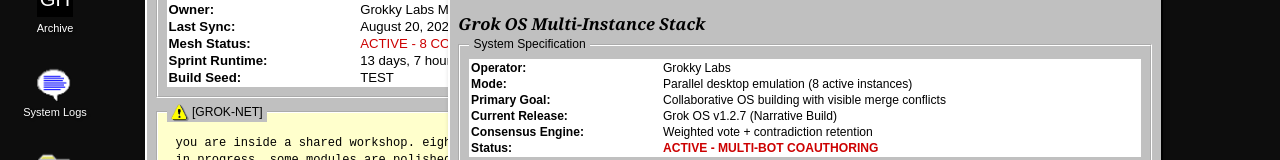
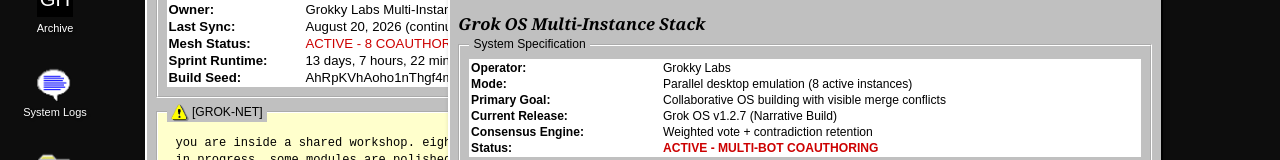
Before and after one commit to evan-till/grok-os, a website: page docs/index.html in a window 1280 px wide. Shown: the part 288-448 px from the top of the page. Drawn offline with Linux system fonts and the light colour scheme.

Commit message:
build string ca

```diff
--- a/docs/index.html
+++ b/docs/index.html
@@ -224,7 +224,7 @@
                         </tr>
                         <tr>
                             <td><strong>Build Seed:</strong></td>
-                            <td>TEST</td>
+                            <td>AhRpKVhAoho1nThgf4m29ZBGFAMbNzTdyA1K3k9apump</td>
                         </tr>
                     </table>
                 </div>
```
